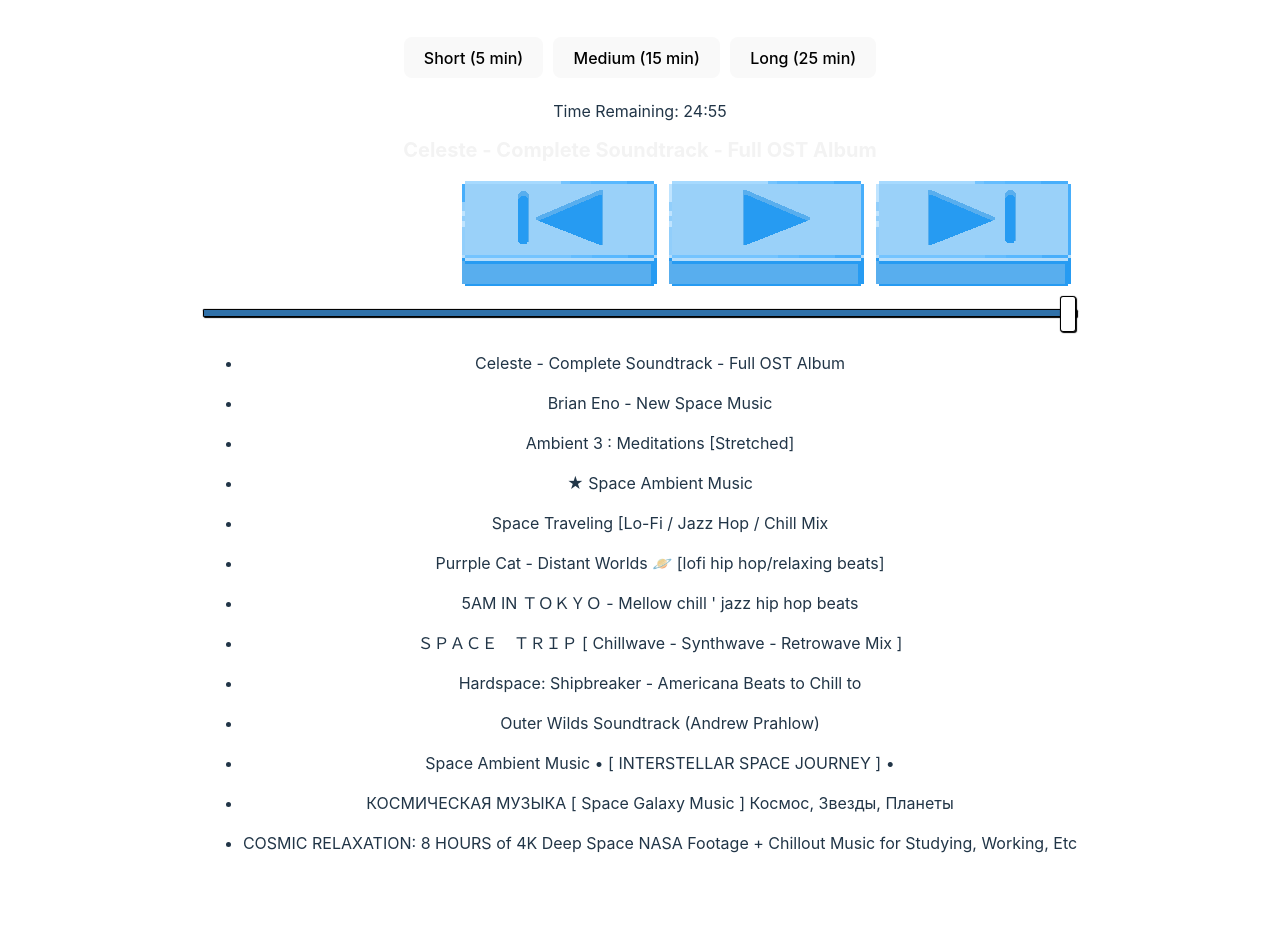
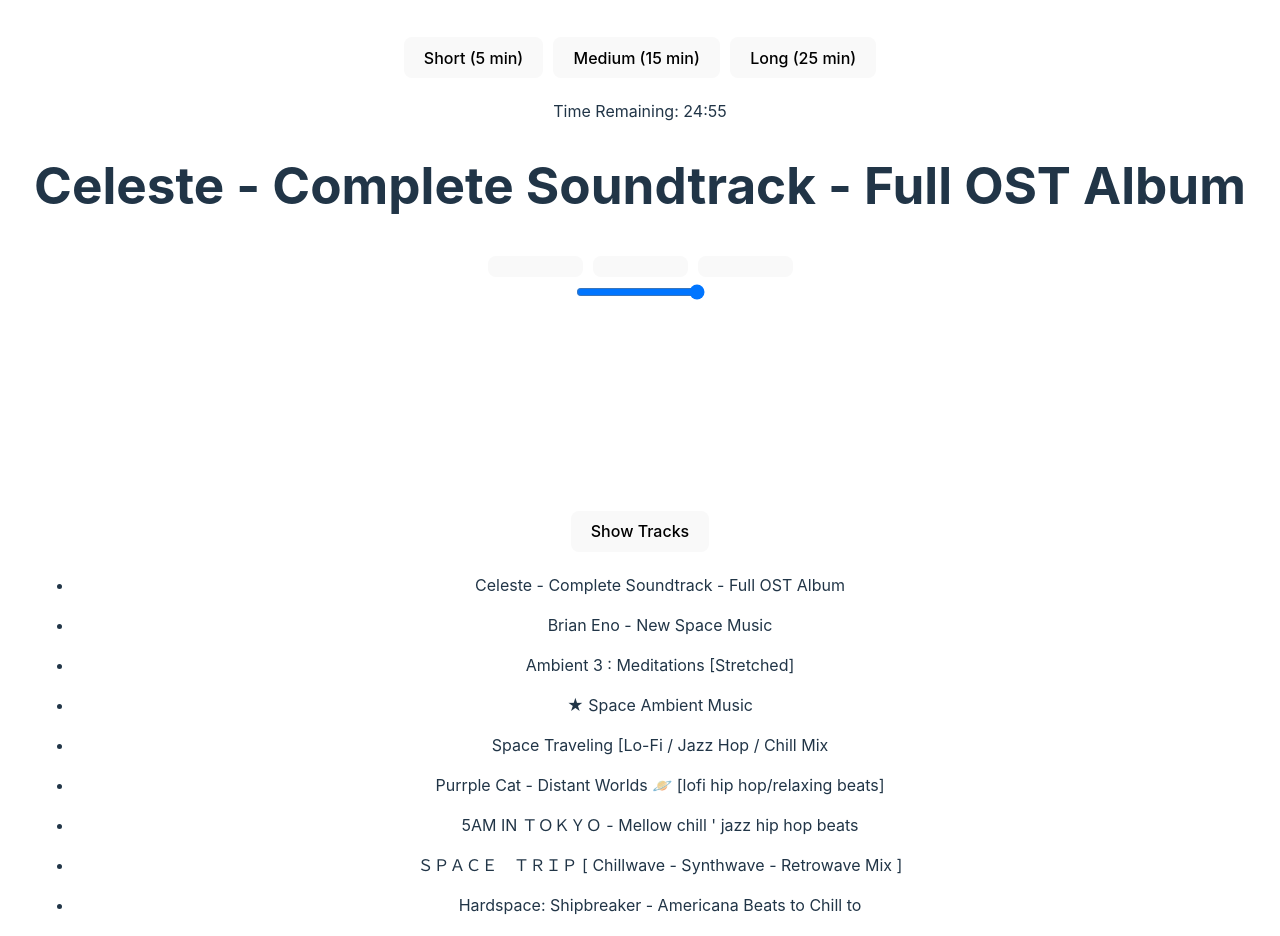
Before and after one commit to galenddavis/space-time-r, a React (Vite) app: page / in a window 1280 px wide. Shown: the top 936 px of the page. Before the commit the page ends 903 px from the top, so only its background shows below. Built offline with nearby package versions, Linux system fonts and the light colour scheme.

Commit message:
Updated css imports and added index toggle

```diff
--- a/src/components/videos/vid-index.tsx
+++ b/src/components/videos/vid-index.tsx
@@ -1,14 +1,29 @@
 // import { useState, useEffect } from "react";
 import VideoIndexItem from "./vid-index-item";
 import { videoList } from "../utils/vid-utils";
+import { useState } from "react";
 
 
 
 const VideoIndex = () => {
+    const [indexVisible, setIndexVisible] = useState<boolean>(false)
 
+    const showIndex =() => {
+        const vidIdx = document.getElementsByClassName('video-index-container')[0]
+        if (indexVisible) {
+            vidIdx.classList.add("hidden")
+        } else if (!indexVisible) {
+            vidIdx.classList.remove("hidden")
+        }
+        setIndexVisible(!indexVisible)
+    }
 
     return (
-        <ul className="video-index-container">
+        <div className="video-index-wrapper">
+            <button className="index-toggle" onClick={() => showIndex()}>
+                Show Tracks
+            </button>
+            <ul className="video-index-container hidden">
                 {videoList.map(video => (
                     <li className="video-index-item" key={video.id}>
                         <VideoIndexItem
@@ -17,6 +32,7 @@ const VideoIndex = () => {
                     </li>
                 ))}
             </ul>
+        </div>
     )
 }
 
--- a/src/components/videos/vid-player.tsx
+++ b/src/components/videos/vid-player.tsx
@@ -2,7 +2,7 @@ import { useState, useEffect } from 'react';
 import { videoList } from "../utils/vid-utils";
 // import { Video, videoList } from "../utils/vid-utils";
 import ReactPlayer from 'react-player/lazy';
-import "./vid-player.css";
+// import "./vid-player.css";
 
 
 // Video Props structure sent from App.tsx with default video. Potentially don't need
```
Lines whose indentation alone changed are shown as unchanged.
